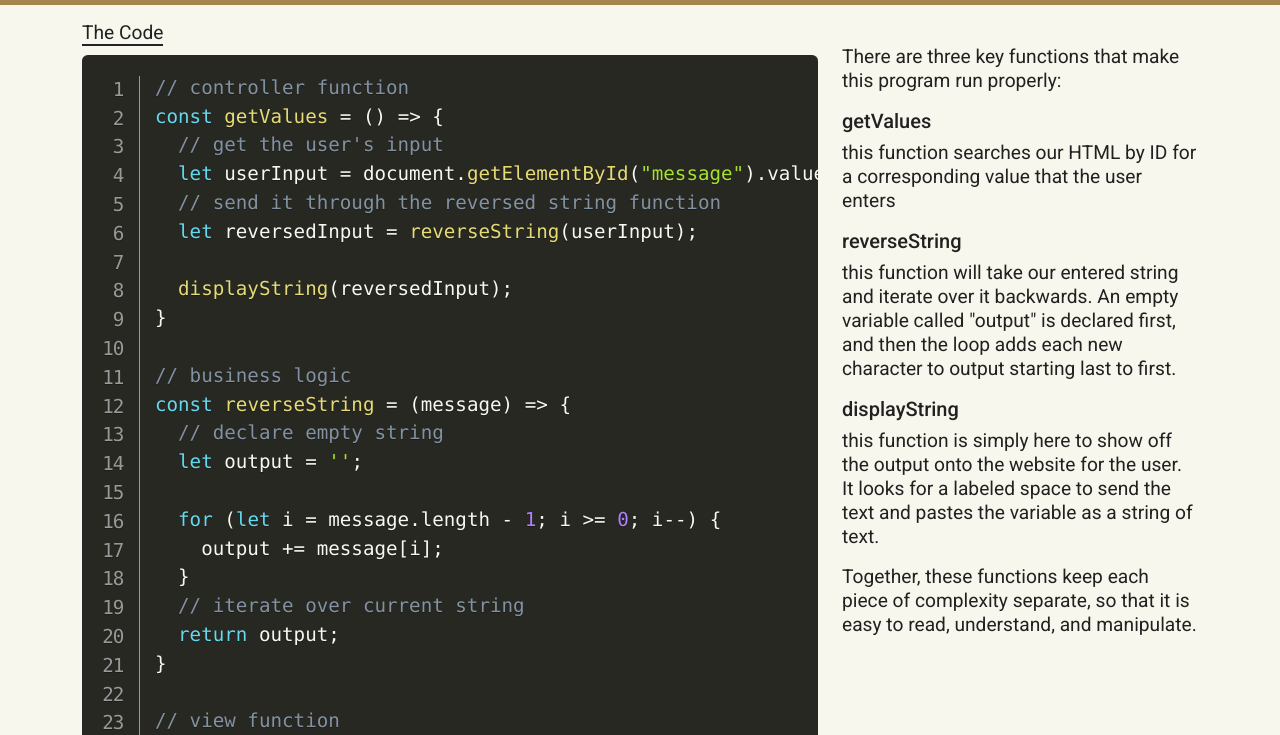
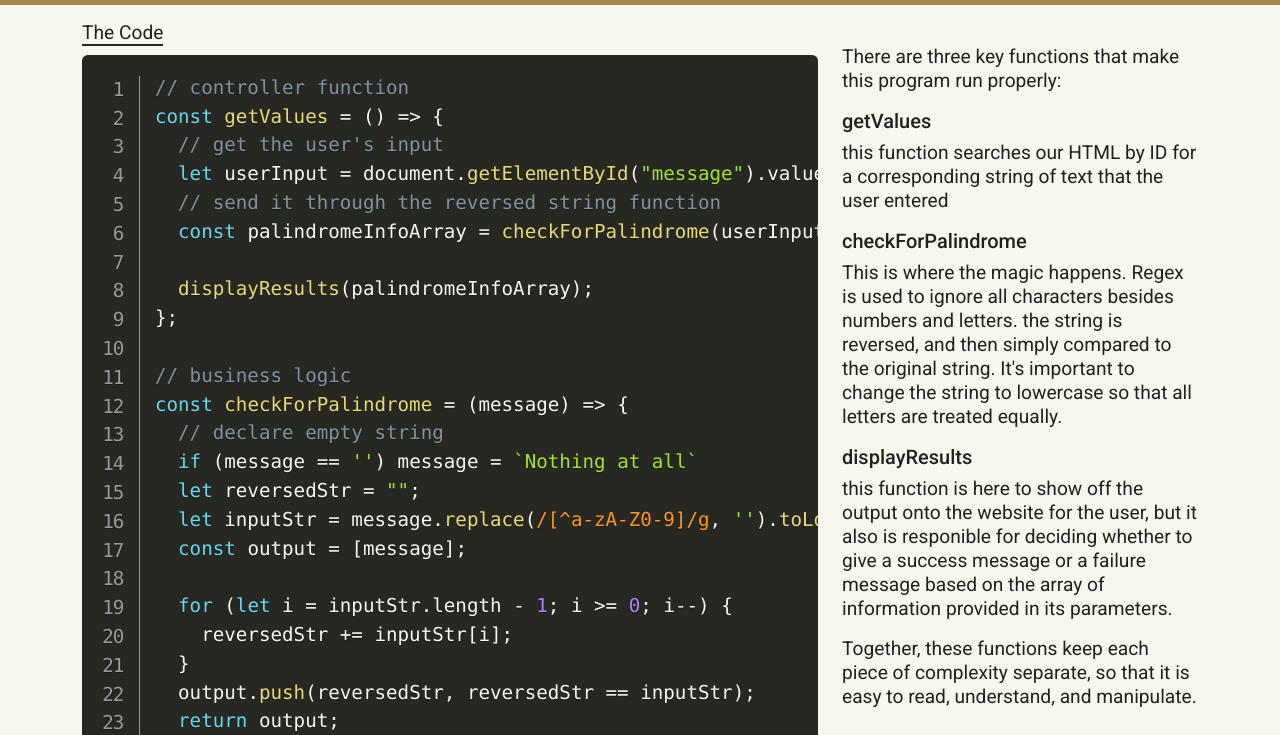
Before and after one commit to rexlundstrom/palindrome, a plain HTML site: page code.html in a window 1280 px wide. Shown: the part 61-796 px from the top of the page. Drawn offline with nearby package versions, Linux system fonts and the light colour scheme; a web font is replaced by a local one.

Commit message:
functionality and beauty! info is up to date

```diff
--- a/code.html
+++ b/code.html
@@ -110,29 +110,42 @@ const getValues = () => {
   // get the user's input
   let userInput = document.getElementById("message").value;
   // send it through the reversed string function
-  let reversedInput = reverseString(userInput);
+  const palindromeInfoArray = checkForPalindrome(userInput);
 
-  displayString(reversedInput);
-}
+  displayResults(palindromeInfoArray);
+};
 
 // business logic
-const reverseString = (message) => {
+const checkForPalindrome = (message) => {
   // declare empty string
-  let output = '';
+  if (message == '') message = `Nothing at all`
+  let reversedStr = "";
+  let inputStr = message.replace(/[^a-zA-Z0-9]/g, '').toLowerCase();
+  const output = [message];
 
-  for (let i = message.length - 1; i >= 0; i--) {
-    output += message[i];
+  for (let i = inputStr.length - 1; i >= 0; i--) {
+    reversedStr += inputStr[i];
   }
-  // iterate over current string
+  output.push(reversedStr, reversedStr == inputStr);
   return output;
-}
+};
 
 // view function
-const displayString = (reversedMessage) => {
+const displayResults = (array) => {
   // display string on the page
-  document.getElementById("msg").textContent = reversedMessage;
-  document.getElementById("alert").classList.remove('d-none');
-}
+  if (array[2] == true) {
+    // congrats message
+  document.getElementById("failure-alert").classList.add("d-none");
+  document.getElementById("success-message").textContent = `"${array[0]}" written backwards is ${array[1]}! You've got yourself a palindrome.`;
+  document.getElementById("success-alert").classList.remove("d-none");
+  } else {
+    // too bad message
+  document.getElementById("success-alert").classList.add("d-none");
+  document.getElementById("failure-message").textContent = `${array[0]} written backwards is ${array[1]} which is not a palindrome.`;
+  document.getElementById("failure-alert").classList.remove("d-none");
+  }
+};
+
 
 
             </code>
@@ -144,21 +157,21 @@ const displayString = (reversedMessage) => {
           </p>
           <h5>getValues</h5>
           <p>
-            this function searches our HTML by ID for a corresponding value that
-            the user enters
+            this function searches our HTML by ID for a corresponding string of
+            text that the user entered
           </p>
-          <h5>reverseString</h5>
+          <h5>checkForPalindrome</h5>
           <p>
-            this function will take our entered string and iterate over it
-            backwards. An empty variable called "output" is declared first, and
-            then the loop adds each new character to output starting last to
-            first.
+            This is where the magic happens. Regex is used to ignore all
+            characters besides numbers and letters. the string is reversed, and
+            then simply compared to the original string. It's important to
+            change the string to lowercase so that all letters are treated
+            equally.
           </p>
-          <h5>displayString</h5>
+          <h5>displayResults</h5>
           <p>
-            this function is simply here to show off the output onto the website
-            for the user. It looks for a labeled space to send the text and
-            pastes the variable as a string of text.
+            this function is here to show off the output onto the website
+            for the user, but it also is responible for deciding whether to give a success message or a failure message based on the array of information provided in its parameters.
           </p>
           <p>
             Together, these functions keep each piece of complexity separate, so
```
Also changed, not shown: app.html (+23 -15 lines), index.html (+1 -1 lines), js/site.js (+14 -9 lines), img/palindrome-logo.png (added).
